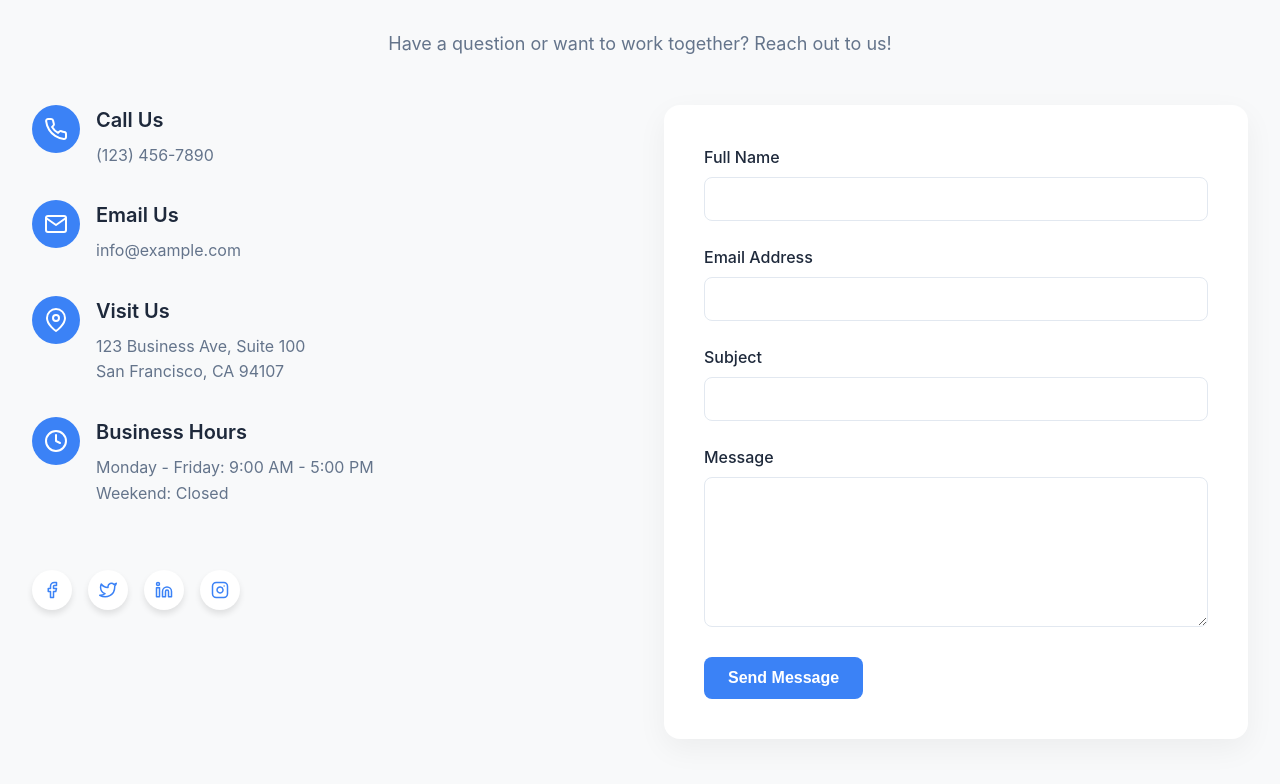
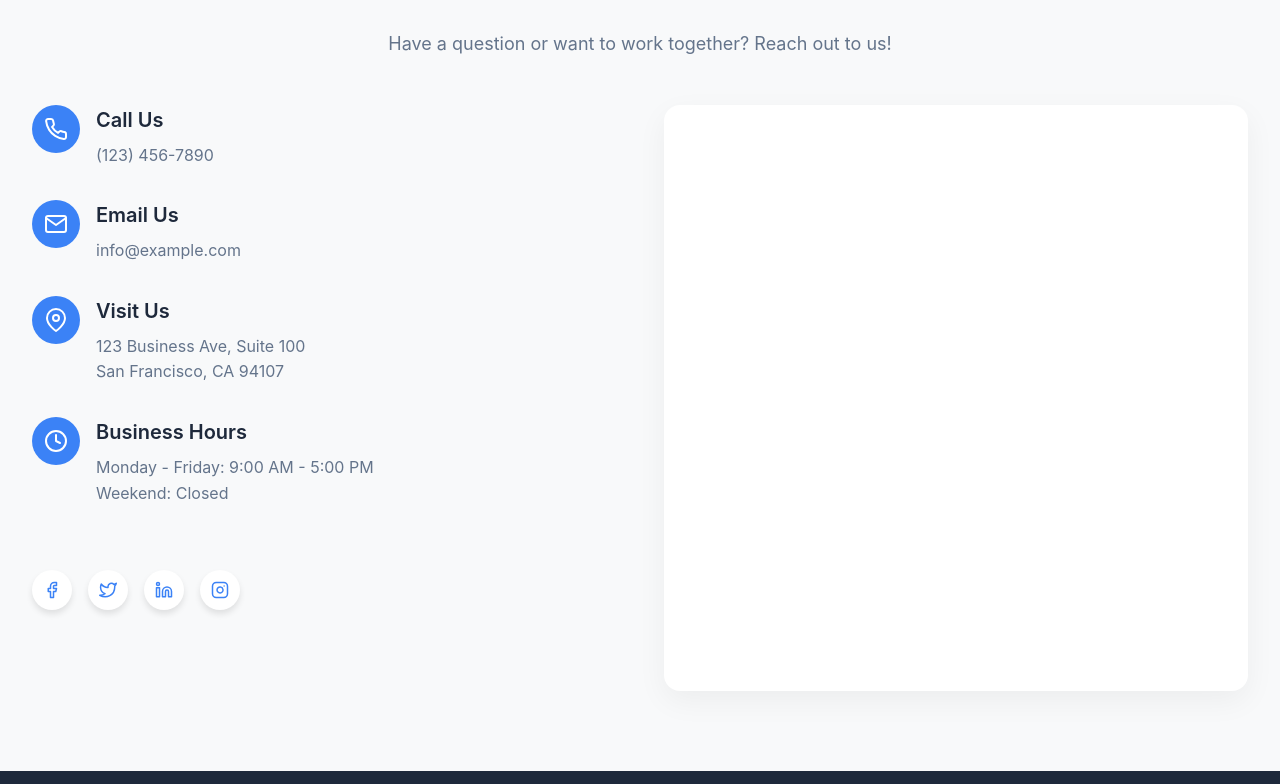
Before and after one commit to AlineBornschein/landing-page-lucid, a Next.js app: page / in a window 1280 px wide. Shown: the part 9916-10700 px from the top of the page. Built offline with nearby package versions, Linux system fonts and the light colour scheme.

Commit message:
Replace custom contact form with Tally embed form

```diff
--- a/components/Contact.js
+++ b/components/Contact.js
@@ -1,7 +1,8 @@
-import React, { useState } from 'react';
+import React, { useState, useEffect } from 'react';
 import styled from 'styled-components';
 import { motion } from 'framer-motion';
 import { FaArrowRight } from 'react-icons/fa';
+import Head from 'next/head';
 
 const ContactSection = styled.section`
   padding: 5rem 0;
@@ -117,80 +118,14 @@ const SocialIcon = styled.a`
   }
 `;
 
-const ContactForm = styled(motion.form)`
+const TallyFormWrapper = styled(motion.div)`
   background-color: white;
   padding: 2.5rem;
   border-radius: 1rem;
   box-shadow: 0 10px 30px rgba(0, 0, 0, 0.05);
-`;
-
-const FormGroup = styled.div`
-  margin-bottom: 1.5rem;
-`;
-
-const Label = styled.label`
-  display: block;
-  margin-bottom: 0.5rem;
-  font-weight: 500;
-  color: var(--text-primary);
-`;
-
-const Input = styled.input`
-  width: 100%;
-  padding: 0.75rem 1rem;
-  border: 1px solid #e2e8f0;
-  border-radius: 0.5rem;
-  font-size: 1rem;
-  transition: border-color 0.2s ease;
-
-  &:focus {
-    outline: none;
-    border-color: var(--primary);
-    box-shadow: 0 0 0 3px rgba(66, 153, 225, 0.2);
-  }
-`;
-
-const Textarea = styled.textarea`
-  width: 100%;
-  padding: 0.75rem 1rem;
-  border: 1px solid #e2e8f0;
-  border-radius: 0.5rem;
-  font-size: 1rem;
-  height: 150px;
-  resize: vertical;
-  transition: border-color 0.2s ease;
-
-  &:focus {
-    outline: none;
-    border-color: var(--primary);
-    box-shadow: 0 0 0 3px rgba(66, 153, 225, 0.2);
-  }
-`;
-
-const SubmitButton = styled.button`
-  display: inline-block;
-  background-color: var(--primary);
-  color: white;
-  font-weight: 600;
-  padding: 0.75rem 1.5rem;
-  border-radius: 0.5rem;
-  font-size: 1rem;
-  border: none;
-  cursor: pointer;
-  transition: all 0.3s ease;
-
-  &:hover {
-    background-color: var(--primary-dark);
-    transform: translateY(-3px);
-    box-shadow: 0 10px 20px rgba(0, 0, 0, 0.1);
-  }
-
-  &:disabled {
-    opacity: 0.7;
-    cursor: not-allowed;
-    transform: none;
-    box-shadow: none;
-  }
+  height: 100%;
+  min-height: 550px;
+  overflow: hidden;
 `;
 
 const FormSuccess = styled(motion.div)`
@@ -279,59 +214,35 @@ const AnimatedHeroButton = styled(motion.a)`
 `;
 
 const Contact = () => {
-  const [formState, setFormState] = useState({
-    name: '',
-    email: '',
-    subject: '',
-    message: ''
-  });
-
   const [isSubmitting, setIsSubmitting] = useState(false);
   const [isSubmitted, setIsSubmitted] = useState(false);
 
-  const handleChange = (e) => {
-    setFormState({
-      ...formState,
-      [e.target.name]: e.target.value
-    });
-  };
+  // Load Tally script when component mounts
+  useEffect(() => {
+    // Check if script already exists to avoid duplicates
+    if (!document.querySelector('script[src="https://tally.so/widgets/embed.js"]')) {
+      const script = document.createElement('script');
+      script.src = 'https://tally.so/widgets/embed.js';
+      script.async = true;
+      script.onload = () => {
+        // If Tally is loaded, initialize embeds
+        if (typeof window.Tally !== 'undefined') {
+          window.Tally.loadEmbeds();
+        }
+      };
+      document.body.appendChild(script);
+    } else if (typeof window.Tally !== 'undefined') {
+      // If script already exists but embeds aren't loaded
+      window.Tally.loadEmbeds();
+    }
 
-  const handleSubmit = async (e) => {
-    e.preventDefault();
-    setIsSubmitting(true);
-
-    // Simulate form submission
-    setTimeout(() => {
-      setIsSubmitting(false);
-      setIsSubmitted(true);
-      setFormState({
-        name: '',
-        email: '',
-        subject: '',
-        message: ''
-      });
-    }, 1500);
-
-    // In a real application, you would submit the form data to a server
-    // const response = await fetch('/api/contact', {
-    //   method: 'POST',
-    //   headers: {
-    //     'Content-Type': 'application/json',
-    //   },
-    //   body: JSON.stringify(formState),
-    // });
-    // const data = await response.json();
-    // if (data.success) {
-    //   setIsSubmitting(false);
-    //   setIsSubmitted(true);
-    //   setFormState({
-    //     name: '',
-    //     email: '',
-    //     subject: '',
-    //     message: ''
-    //   });
-    // }
-  };
+    // Cleanup function
+    return () => {
+      // Optional: remove script when component unmounts
+      // const script = document.querySelector('script[src="https://tally.so/widgets/embed.js"]');
+      // if (script) document.body.removeChild(script);
+    };
+  }, []);
 
   const handleHeroClick = (e) => {
     e.preventDefault();
@@ -341,6 +252,9 @@ const Contact = () => {
 
   return (
     <>
+      <Head>
+        <script async src="https://tally.so/widgets/embed.js"></script>
+      </Head>
       <AnimatedHeroBanner
         initial={{ scale: 1 }}
         animate={{ scale: 1.05 }}
@@ -486,74 +400,24 @@ const Contact = () => {
               </SocialLinks>
             </ContactInfo>
 
-            <ContactForm
+            <TallyFormWrapper
               initial={{ opacity: 0, y: 20 }}
               whileInView={{ opacity: 1, y: 0 }}
               transition={{ duration: 0.5, delay: 0.4 }}
               viewport={{ once: true }}
-              onSubmit={handleSubmit}
             >
-              {isSubmitted && (
-                <FormSuccess
-                  initial={{ opacity: 0, height: 0 }}
-                  animate={{ opacity: 1, height: 'auto' }}
-                  transition={{ duration: 0.3 }}
-                >
-                  Thank you for your message! We'll get back to you as soon as possible.
-                </FormSuccess>
-              )}
-
-              <FormGroup>
-                <Label htmlFor="name">Full Name</Label>
-                <Input
-                  type="text"
-                  id="name"
-                  name="name"
-                  value={formState.name}
-                  onChange={handleChange}
-                  required
-                />
-              </FormGroup>
-
-              <FormGroup>
-                <Label htmlFor="email">Email Address</Label>
-                <Input
-                  type="email"
-                  id="email"
-                  name="email"
-                  value={formState.email}
-                  onChange={handleChange}
-                  required
-                />
-              </FormGroup>
-
-              <FormGroup>
-                <Label htmlFor="subject">Subject</Label>
-                <Input
-                  type="text"
-                  id="subject"
-                  name="subject"
-                  value={formState.subject}
-                  onChange={handleChange}
-                  required
-                />
-              </FormGroup>
-
-              <FormGroup>
-                <Label htmlFor="message">Message</Label>
-                <Textarea
-                  id="message"
-                  name="message"
-                  value={formState.message}
-                  onChange={handleChange}
-                  required
-                />
-              </FormGroup>
-
-              <SubmitButton type="submit" disabled={isSubmitting}>
-                {isSubmitting ? 'Sending...' : 'Send Message'}
-              </SubmitButton>
-            </ContactForm>
+              <iframe
+                data-tally-src="https://tally.so/embed/np9Xr1?alignLeft=1&hideTitle=1&transparentBackground=1&dynamicHeight=1"
+                loading="lazy"
+                width="100%"
+                height="100%"
+                frameBorder="0"
+                marginHeight="0"
+                marginWidth="0"
+                title="Contact Form"
+                style={{ minHeight: '500px' }}
+              ></iframe>
+            </TallyFormWrapper>
           </ContactGrid>
         </Container>
       </ContactSection>
```
